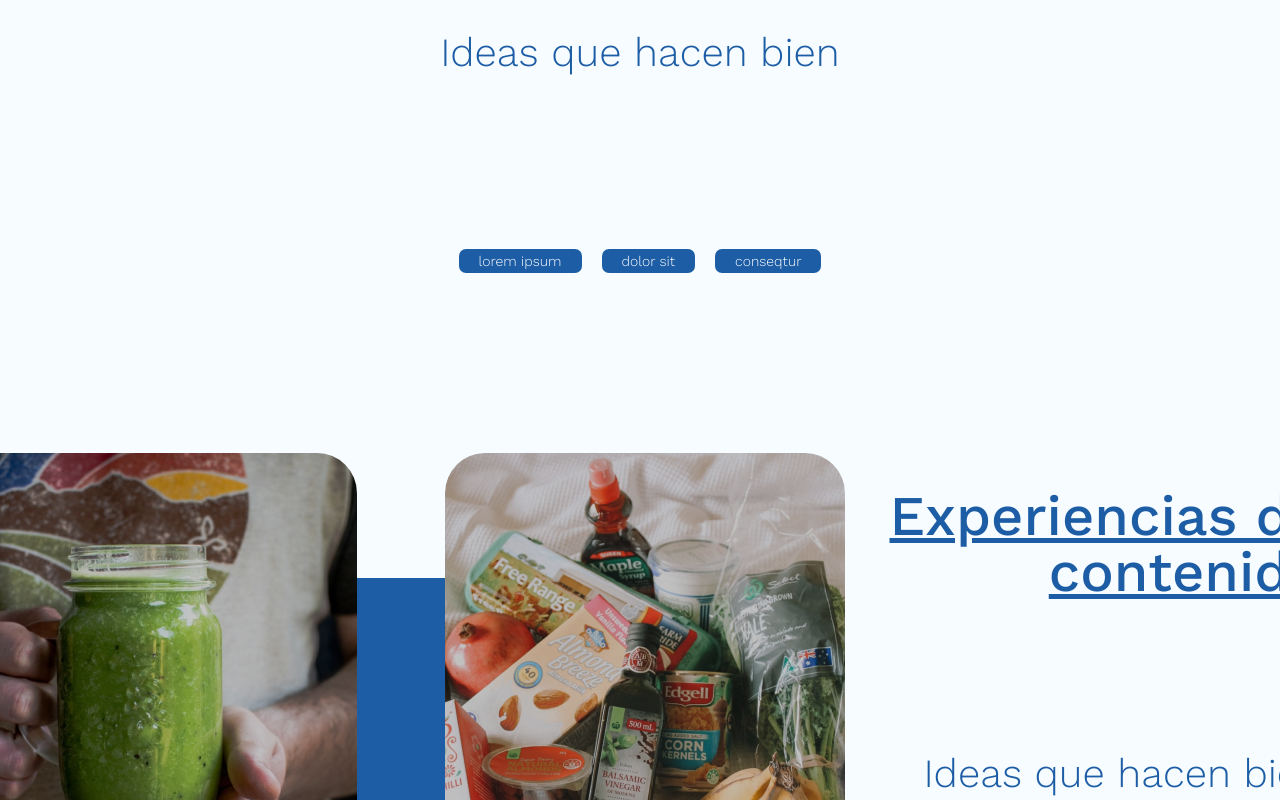
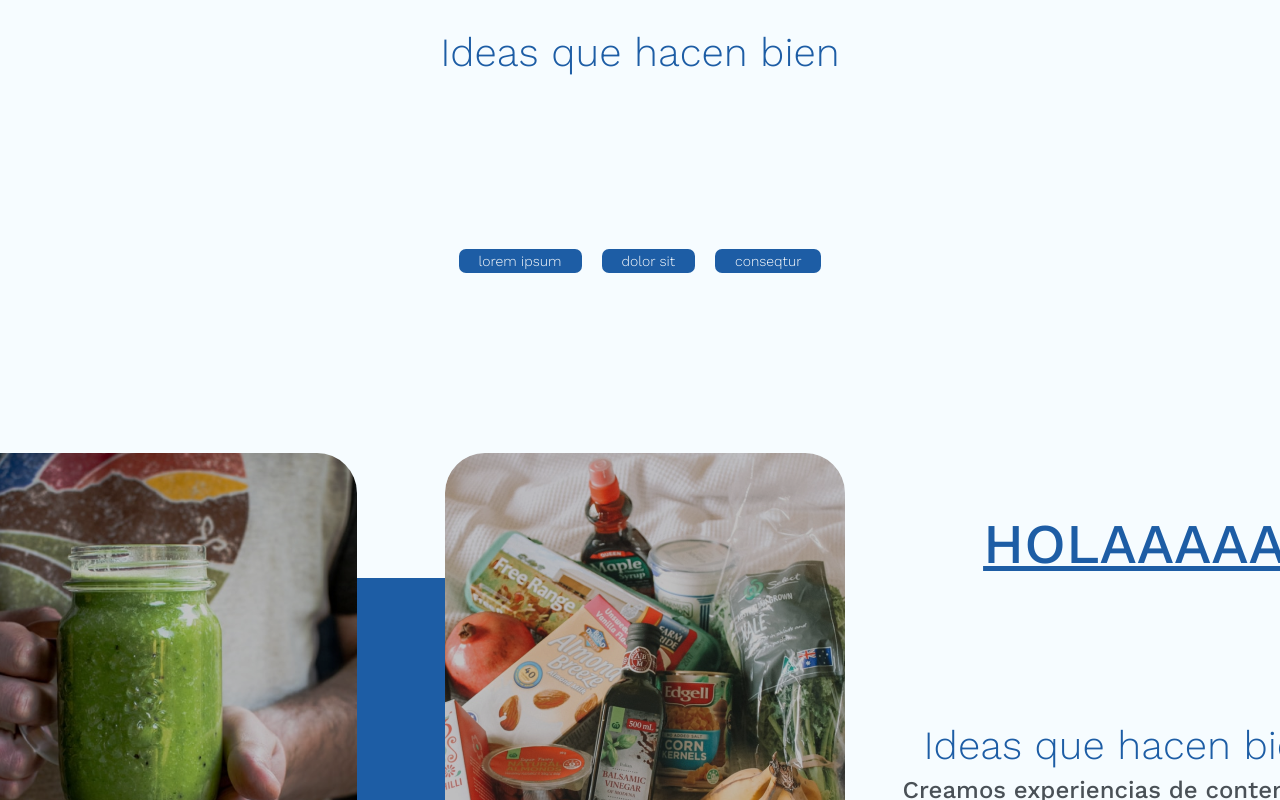
Before and after one commit to gricelsepulveda/aurea-landing, a React app: page / in a window 1280 px wide. Shown: the part 407-1207 px from the top of the page. Built offline with nearby package versions, Linux system fonts and the light colour scheme.

Commit message:
Cambios
cambios

```diff
--- a/src/data/data.ts
+++ b/src/data/data.ts
@@ -32,7 +32,7 @@ export const mainNavData:NavType['data'] = [
     action: undefined
   },
   {
-    label: 'Experiencias de Contenido',
+    label: 'Hola!!!',
     link: '',
     active: false,
     img: {
--- a/src/views/Home.tsx
+++ b/src/views/Home.tsx
@@ -102,7 +102,7 @@ const Home:React.FunctionComponent = () => {
         </ul>
         <article className='au-article work-gallery-article'>
           <h2 className='au-h2'>
-            Experiencias de contenido
+            HOLAAAAAA
           </h2>
           <h3 className='au-h3'>
             Ideas que hacen bien
```
Also changed, not shown: 1 other file (tests, documents, lock files or other folders).
